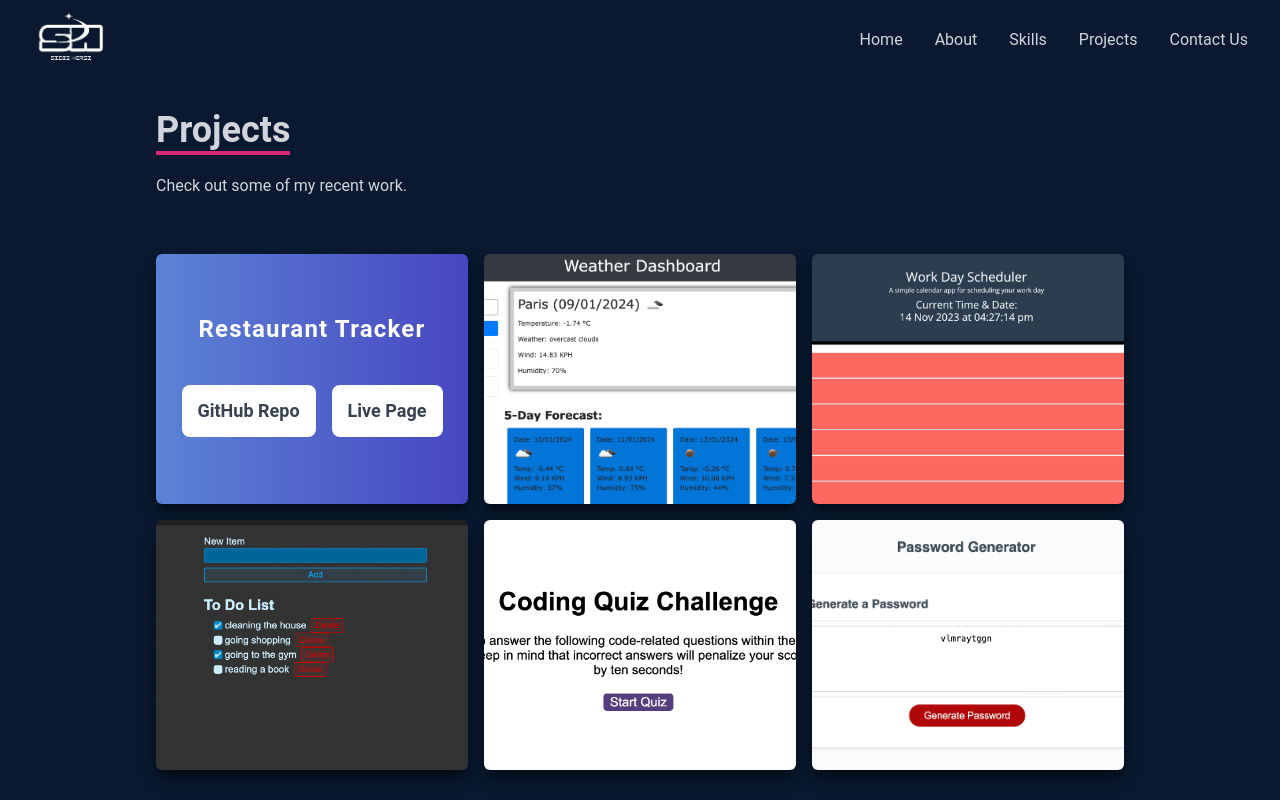
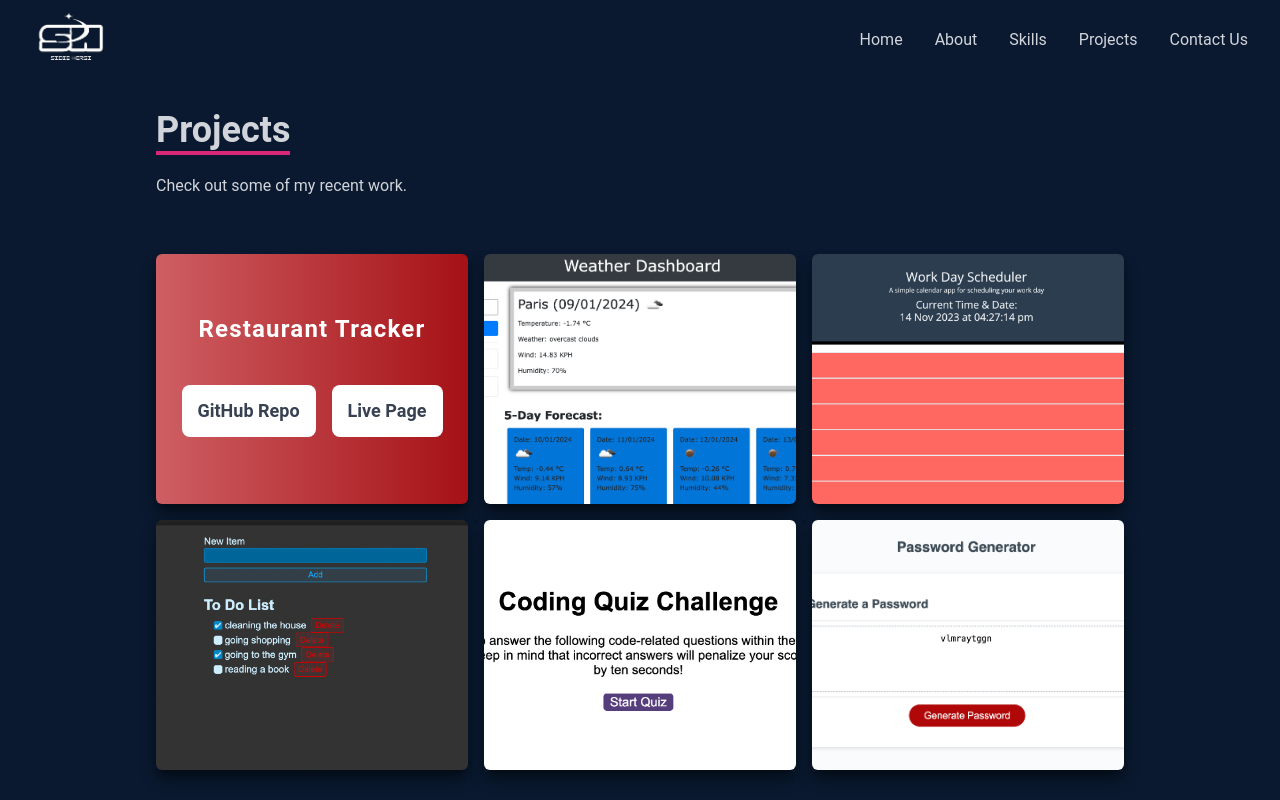
Before and after one commit to Sidiq96/React-Portfolio, a React (Vite) app: page /work in a window 1280 px wide. In both pictures the pointer is over the element 312 px from the left and 379 px from the top of the page. Built offline with nearby package versions, Linux system fonts and the light colour scheme.

Commit message:
adds hover effect on the buttons in the projects sections

```diff
--- a/components/Work.jsx
+++ b/components/Work.jsx
@@ -16,7 +16,7 @@ const Work = ({ projects }) => {
         </div>
 
         {/* Container for projects */}
-        <div className="grid gap-4 sm:grid-cols-2 md:grid-cols-3">
+        <div className="grid gap-4 sm:grid-cols-2 md:grid-cols-3 ">
           {/* Grid Item */}
           {projects.map((item, index) => (
             <div
@@ -36,12 +36,12 @@ const Work = ({ projects }) => {
                     target="_blank"
                     rel="noopener noreferrer"
                   >
-                    <button className="px-4 py-3 m-2 text-lg font-bold text-center text-gray-700 bg-white rounded-lg">
+                    <button className="px-4 py-3 m-2 text-lg font-bold text-center text-gray-700 bg-white rounded-lg hover:text-red-600">
                       GitHub Repo
                     </button>
                   </a>
                   <a href={item.live} target="_blank" rel="noopener noreferrer">
-                    <button className="px-4 py-3 m-2 text-lg font-bold text-center text-gray-700 bg-white rounded-lg">
+                    <button className="px-4 py-3 m-2 text-lg font-bold text-center text-gray-700 bg-white rounded-lg hover:text-red-600">
                       Live Page
                     </button>
                   </a>
--- a/src/index.css
+++ b/src/index.css
@@ -24,7 +24,7 @@
 .content-div:hover {
     background-image: linear-gradient(
         to right,
-        rgba(112, 157, 255, 0.8),
-        hsla(242, 74%, 61%, 0.8)
+        rgba(255, 112, 112, 0.8),
+        hsla(0, 86%, 43%, 0.8)
     )!important;
 }
```
